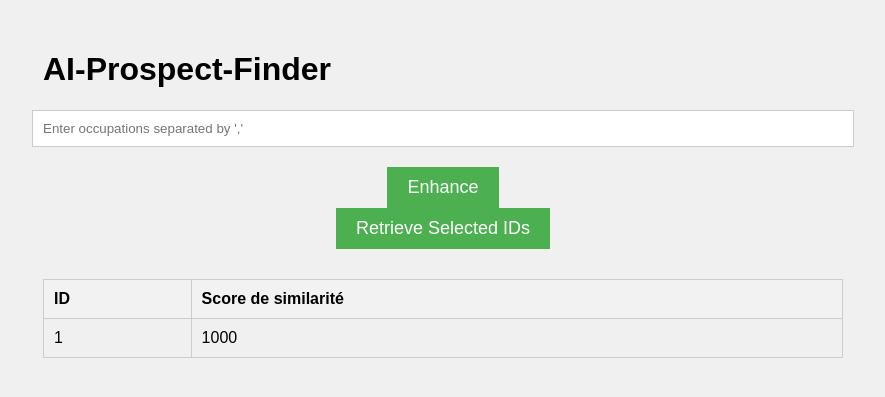
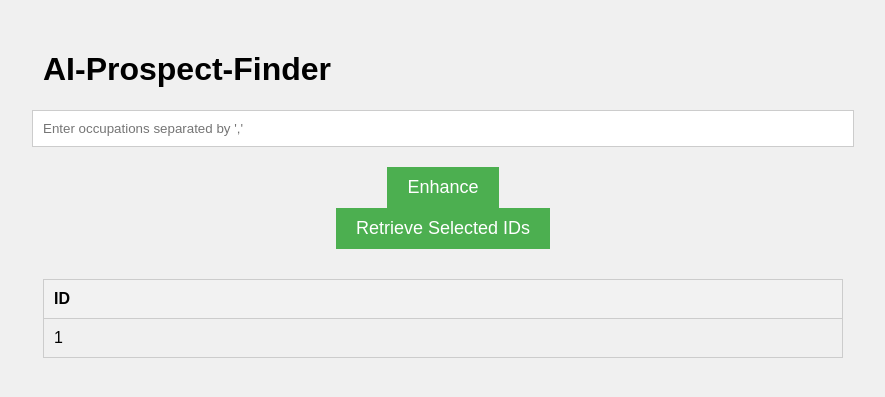
Before and after one commit to Ghani-25/enrV2, a Flask app: template templates/index.html in a window 1280 px wide. Shown: the top 397 px of the page, without its empty margins (197-1082 px from the left). Run offline with Flask 3, Linux system fonts and the light colour scheme; the template is opened without the code that fills it: most values are stand-ins (such as "Sample title", 1, 10 or a date in 2020).

Commit message:
Update index.html

```diff
--- a/templates/index.html
+++ b/templates/index.html
@@ -114,14 +114,12 @@
             <thead>
                 <tr>
                     <th>ID</th>
-                    <th>Score de similarité</th>
                 </tr>
             </thead>
             <tbody>
                 {% for item in prediction_text %}
                 <tr>
                     <td>{{ item.id }}</td>
-                    <td>{{ (item.score * 100)|round(2) }}</td>
                 </tr>
                 {% endfor %}
             </tbody>
```
